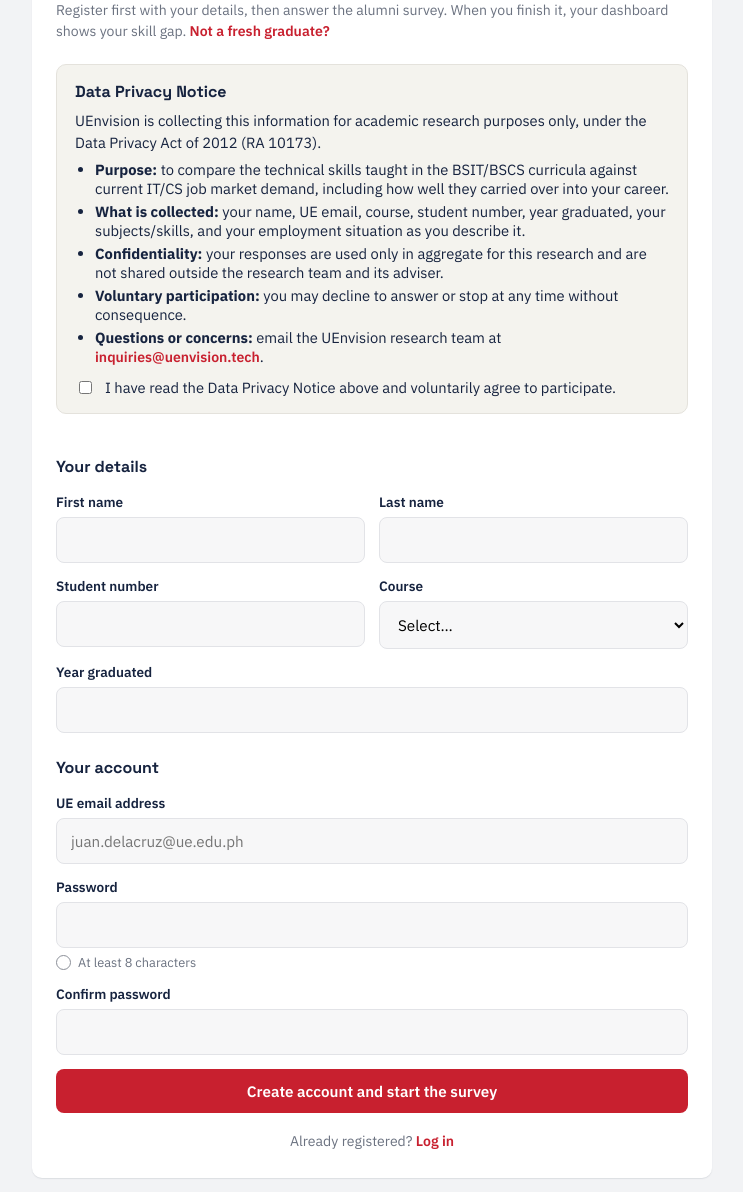
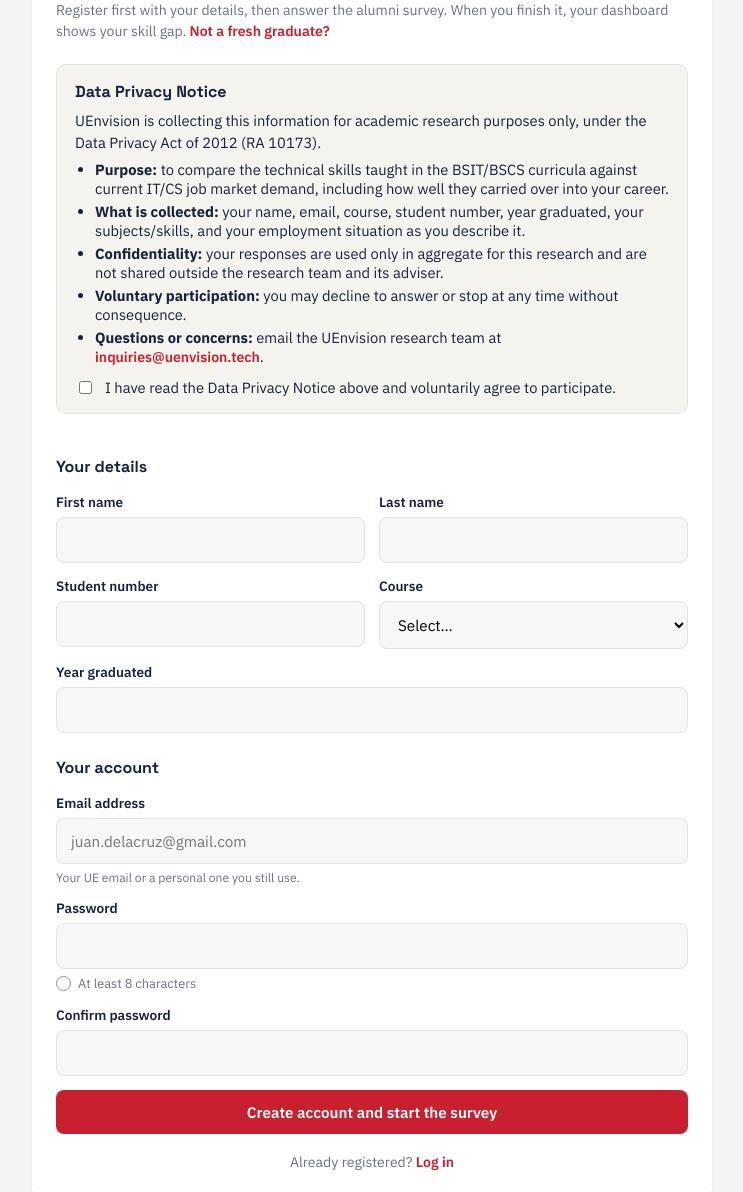
Before and after one commit to AikaAtUE/uenvision-capstone, a Django app: page /register/?as=alumni in a window 1280 px wide. Shown: the part 193-1385 px from the top of the page, without its empty margins (268-1011 px from the left). Run offline with Django 5.2, Linux system fonts and the light colour scheme; some libraries are stand-ins or nearby versions.

Commit message:
Alumni may register and answer with any email (UE email only required for students)
Co-Authored-By: Claude Opus 5.5 <noreply@anthropic.com>
Claude-Session: https://claude.ai/code/session_01XF8NcjkgourrRSrpYWvYWD

```diff
--- a/myapp/google_auth.py
+++ b/myapp/google_auth.py
@@ -4,6 +4,8 @@
   to that account: "Continue with Google" on the login page. Their password keeps
   working too.
 * A new student / alumni can register with Google from the registration page
+  (students with their UE Google account; alumni with any Google account, since they
+  may no longer have their UE one)
   (student_views.register_view). That page checks their personal information first,
   keeps it in the session (PENDING_KEY), then sends them to Google; when Google sends
   them back, SocialAccountAdapter.save_user() makes the account from it.
@@ -93,7 +95,7 @@ class SocialAccountAdapter(DefaultSocialAccountAdapter):
                 f"There is no UEnvision account for {email or 'that Google account'} yet. "
                 "Students and fresh graduates: press Check your skill gap to register first. "
                 "Faculty: sign up first, then you can use Continue with Google.")
-        if not is_ue_email(email):
+        if pending.get("role") != "alumni" and not is_ue_email(email):
             messages.error(request, f"Please choose your UE Google account (ending in @{UE_EMAIL_DOMAIN}). "
                                     f"{email or 'That account'} is not a UE email.")
             raise ImmediateHttpResponse(redirect(reverse("register") + f"?as={pending.get('role', 'student')}"))
--- a/myapp/static/myapp/cs-alumni.js
+++ b/myapp/static/myapp/cs-alumni.js
@@ -23,7 +23,6 @@
       missingLevelError = CS.missingLevelError,
       LEARNER_LEVELS = CS.LEARNER_IPA_LEVELS,
       domId = CS.domId,
-      isUeEmail = CS.isUeEmail,
       termTagsHtml = CS.termTagsHtml,
       addSelectAll = CS.addSelectAll,
       blockCloseHtml = CS.blockCloseHtml,
@@ -271,8 +270,9 @@
       var yearGraduated = qs('#alumni-year-graduated', form).value.trim();
       var consent = qs('#alumni-consent', form).checked;
 
-      if (email && !isUeEmail(email)) {
-        setFormError('alumni-error', 'Please use your UE email address (ending in @' + (BOOT.ueEmailDomain || 'ue.edu.ph') + ').');
+      // Alumni may use any email: many no longer have their UE account.
+      if (email && !/^[^\s@]+@[^\s@]+\.[^\s@]+$/.test(email)) {
+        setFormError('alumni-error', 'Please enter a valid email address.');
         return;
       }
       if (!name || !email || !course || !studentNumber || !yearGraduated) {
--- a/myapp/student_views.py
+++ b/myapp/student_views.py
@@ -5,7 +5,8 @@ UEnvision — the public side of the site and the student/alumni side:
 * check_gap: "are you a student or a fresh graduate?" -> registration -> the survey
 * skill_search / skill_add: the survey skill pickers' ontology search (public)
 * register: a student/alumni creates their account (with their personal information,
-  by UE email + password or with Google) before answering their survey; after the
+  by email + password or with Google; students must use their UE email, alumni may
+  use any email since they may no longer have their UE account) before answering their survey; after the
   survey they go to their dashboard. (Old "create your account" links from surveys
   answered before this, ?t=..., still work for their 3 days.)
 * student_dashboard (+ role / generate): a student's or alumni's own skill gap
@@ -178,6 +179,16 @@ def clean_learner_info(kind, post):
     return info, None
 
 
+def _valid_email(email):
+    from django.core.exceptions import ValidationError
+    from django.core.validators import validate_email
+    try:
+        validate_email(email)
+    except ValidationError:
+        return False
+    return True
+
+
 def register_view(request):
     token = request.GET.get("t") or request.POST.get("t") or ""
     if token:
@@ -216,8 +227,10 @@ def register_view(request):
     if not error and post.get("consent") != "on":
         error = "Please tick the box to agree to the Data Privacy Notice."
     if not error and not with_google:
-        if not google_auth.is_ue_email(email):
+        if kind == "student" and not google_auth.is_ue_email(email):
             error = f"Please use your UE email address (ending in @{google_auth.UE_EMAIL_DOMAIN})."
+        elif not _valid_email(email):
+            error = "Please enter a valid email address."
         elif CustomUser.objects.filter(email__iexact=email).exists():
             error = "An account with this email already exists. Please log in instead."
         elif len(password) < MIN_PASSWORD_LENGTH:
--- a/myapp/templates/alumni_survey.html
+++ b/myapp/templates/alumni_survey.html
@@ -18,7 +18,7 @@
     <h3>How to answer</h3>
     <ol>
       {% if prefill %}<li>Check the details from your registration under <strong>About you</strong>. Press <strong>Change</strong> if something is wrong.</li>{% else %}<li>Read the Data Privacy Notice and tick the box to agree.</li>
-      <li>Fill in your name, UE email, student number, course and the year you graduated.</li>{% endif %}
+      <li>Fill in your name, email, student number, course and the year you graduated.</li>{% endif %}
       <li>Pick your course first, then your last semester at UE, and tick the subjects you took in it (<strong>Select all</strong> ticks the whole semester). You may also add subjects from your previous semesters; those are optional. For a Professional Elective, use <strong>+ Add a subject that isn’t listed</strong>.</li>
       <li>For each subject, pick the skills you learned and how far you got with each one: Introduced, Practiced or Applied (the same levels faculty use; each level is explained above the skill boxes). Press <strong>×</strong> on a subject's box to remove it.</li>
       <li>Pick the skills you learned overall at UE, then answer the questions about your current job or job search.</li>
@@ -43,7 +43,7 @@
       <p>UEnvision is collecting this information for academic research purposes only, under the Data Privacy Act of 2012 (RA 10173).</p>
       <ul>
         <li><strong>Purpose:</strong> to compare the technical skills taught in the BSIT/BSCS curricula against current IT/CS job market demand, including how well they carried over into your career.</li>
-        <li><strong>What is collected:</strong> your name, UE email, course, student number, year graduated, your subjects/skills, and your employment situation as you describe it.</li>
+        <li><strong>What is collected:</strong> your name, email, course, student number, year graduated, your subjects/skills, and your employment situation as you describe it.</li>
         <li><strong>Confidentiality:</strong> your responses are used only in aggregate for this research and are not shared outside the research team and its adviser.</li>
         <li><strong>Voluntary participation:</strong> you may decline to answer or stop at any time without consequence.</li>
         <li><strong>Questions or concerns:</strong> email the UEnvision research team at <a class="link-inline" href="mailto:inquiries@uenvision.tech">inquiries@uenvision.tech</a>.</li>
@@ -64,7 +64,7 @@
     {% endif %}
     <div class="cs-row-2">
       <label class="field"><span>Full name</span><input type="text" id="alumni-name" value="{{ prefill.name|default:'' }}"{% if prefill %} readonly{% endif %} required></label>
-      <label class="field"><span>UE email address</span><input type="email" id="alumni-email" value="{{ prefill.email|default:'' }}"{% if prefill %} readonly{% endif %} required></label>
+      <label class="field"><span>Email address</span><input type="email" id="alumni-email" value="{{ prefill.email|default:'' }}"{% if prefill %} readonly{% endif %} required></label>
     </div>
     <div class="cs-row-3">
       <label class="field"><span>Course</span>
--- a/myapp/templates/check_gap.html
+++ b/myapp/templates/check_gap.html
@@ -14,7 +14,7 @@
     <p>UEnvision is a research project of UE CCSS. It reads real IT and Computer Science job postings, finds the skills employers ask for, and compares them with the skills taught in the BSIT and BSCS subjects.</p>
     <ol class="pub-steps">
       <li><strong>Choose below</strong> whether you're a current student or a fresh graduate.</li>
-      <li><strong>Create your account</strong> with your details and your UE email (or your UE Google account).</li>
+      <li><strong>Create your account</strong> with your details and your email or Google account (students use their UE email).</li>
       <li><strong>Answer a short survey.</strong> Tick the subjects you took and the skills you learned in each.</li>
       <li><strong>See your results</strong> on your dashboard: the in-demand skills you already have, the ones you're missing, and resources to learn them.</li>
     </ol>
--- a/myapp/templates/register.html
+++ b/myapp/templates/register.html
@@ -29,7 +29,7 @@
         <p>UEnvision is collecting this information for academic research purposes only, under the Data Privacy Act of 2012 (RA 10173).</p>
         <ul>
           <li><strong>Purpose:</strong> to compare the technical skills taught in the BSIT/BSCS curricula against current IT/CS job market demand{% if kind == "alumni" %}, including how well they carried over into your career{% endif %}.</li>
-          <li><strong>What is collected:</strong> your name, UE email, course, student number, {% if kind == "alumni" %}year graduated, your subjects/skills, and your employment situation as you describe it{% else %}year level, section, the subjects you've taken, and the skills and levels you report for each{% endif %}.</li>
+          <li><strong>What is collected:</strong> your name, {% if kind == "alumni" %}email{% else %}UE email{% endif %}, course, student number, {% if kind == "alumni" %}year graduated, your subjects/skills, and your employment situation as you describe it{% else %}year level, section, the subjects you've taken, and the skills and levels you report for each{% endif %}.</li>
           <li><strong>Confidentiality:</strong> your responses are used only in aggregate for this research and are not shared outside the research team and its adviser.</li>
           <li><strong>Voluntary participation:</strong> you may decline to answer or stop at any time without consequence.</li>
           <li><strong>Questions or concerns:</strong> email the UEnvision research team at <a class="link-inline" href="mailto:inquiries@uenvision.tech">inquiries@uenvision.tech</a>.</li>
@@ -68,13 +68,14 @@
       {% if google_enabled %}
       <h2 class="reg-h">Sign in with Google</h2>
       <button type="submit" class="btn btn-google btn-block" name="method" value="google" formnovalidate data-google>{% include "_google_icon.html" %}<span>Continue with Google</span></button>
-      <p class="field-hint">Choose your UE Google account (@{{ ue_email_domain }}). You won't need a password.</p>
+      <p class="field-hint">{% if kind == "alumni" %}Any Google account works, such as your personal Gmail.{% else %}Choose your UE Google account (@{{ ue_email_domain }}).{% endif %} You won't need a password.</p>
       <div class="auth-or"><span>or use a password</span></div>
       {% else %}
       <h2 class="reg-h">Your account</h2>
       {% endif %}
-      <label class="field"><span>UE email address</span>
-        <input type="email" name="email" value="{{ form.email|default:'' }}" autocomplete="username" placeholder="juan.delacruz@{{ ue_email_domain }}" data-account></label>
+      <label class="field"><span>{% if kind == "alumni" %}Email address{% else %}UE email address{% endif %}</span>
+        <input type="email" name="email" value="{{ form.email|default:'' }}" autocomplete="username" placeholder="{% if kind == "alumni" %}juan.delacruz@gmail.com{% else %}juan.delacruz@{{ ue_email_domain }}{% endif %}" data-account>
+        {% if kind == "alumni" %}<span class="field-hint">Your UE email or a personal one you still use.</span>{% endif %}</label>
       <label class="field"><span>Password</span>
         <input type="password" name="password" autocomplete="new-password" minlength="{{ min_password_length }}"
                data-password-rules data-account aria-describedby="register-password-rules"></label>
--- a/myapp/views/surveys.py
+++ b/myapp/views/surveys.py
@@ -149,6 +149,14 @@ def _ue_email_error(payload):
     return None
 
 
+def _email_error(payload):
+    try:
+        validate_email(str(payload["personal_info"].get("ue_email") or "").strip())
+    except ValidationError:
+        return "Please enter a valid email address."
+    return None
+
+
 def _clean_learner_custom_subjects(payload):
     """Subjects a student / alumnus added because they aren't listed (their
     Professional Elective, ...): checked like a professor's, tagged with their course.
@@ -211,7 +219,8 @@ def alumni_survey_submit_view(request):
     error = _clean_learner_custom_subjects(payload)
     if error:
         return JsonResponse({"ok": False, "error": error}, status=400)
-    error = None if request.user.is_learner else _ue_email_error(payload)   # theirs is the account's
+    # theirs is the account's; alumni may use any email (they may have lost their UE one)
+    error = None if request.user.is_learner else _email_error(payload)
     if error:
         return JsonResponse({"ok": False, "error": error}, status=400)
     employment = payload.get("employment")
```
Also changed, not shown: myapp/tests/test_google.py (+10 -3 lines), myapp/tests/test_surveys.py (+9 -0 lines).
